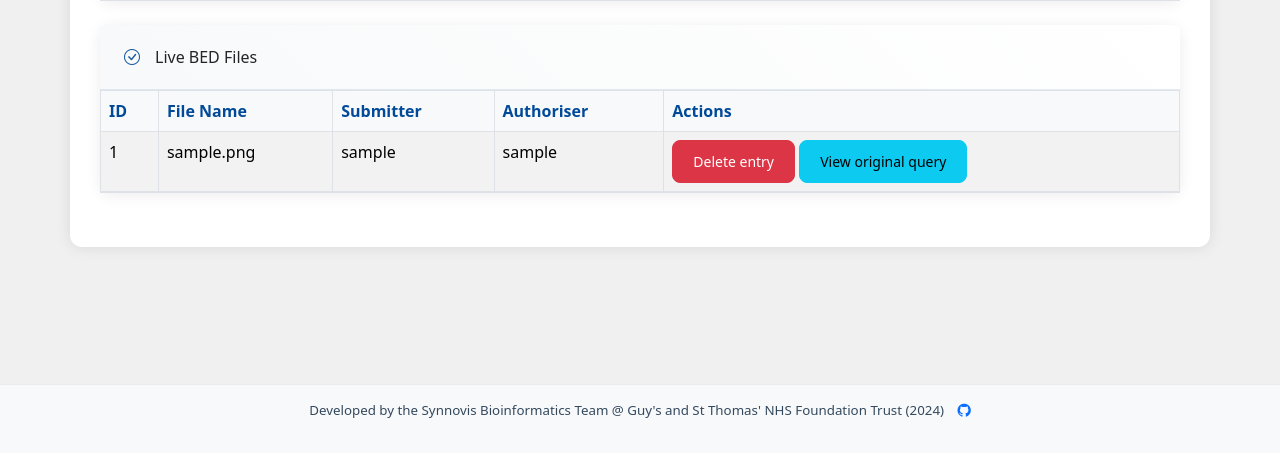
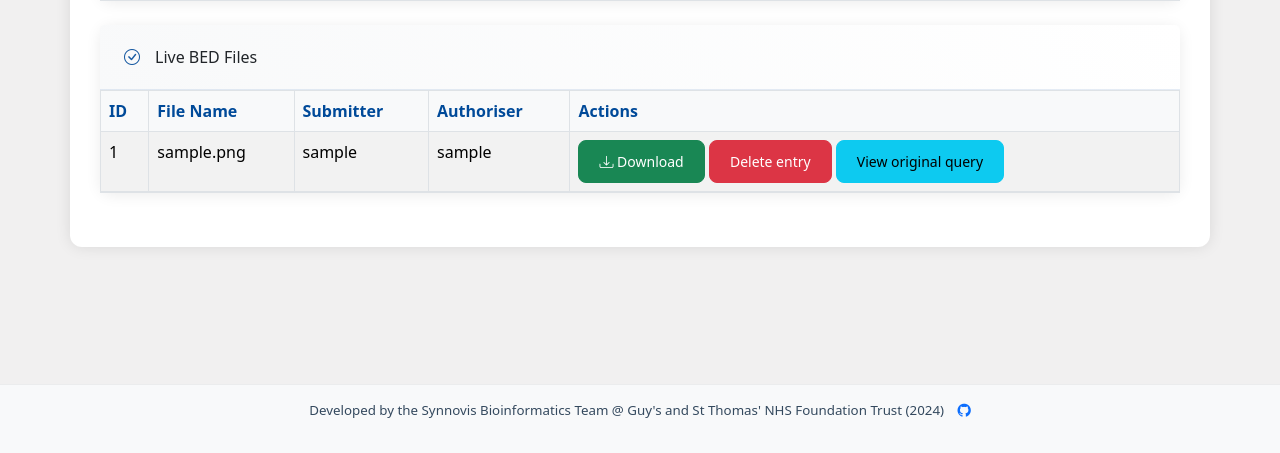
Before and after one commit to moka-guys/bedmakerGUI, a Flask app: page /bed_manager/ in a window 1280 px wide. Shown: the part 347-800 px from the top of the page. Run offline with Flask 3, Linux system fonts and the light colour scheme; a user stored in the database is signed in; tables that the repository leaves empty hold one stand-in row (values such as "Sample post"); some libraries are stand-ins or nearby versions.

Commit message:
Added download button to columns in bed manager

```diff
--- a/app/bed_manager/routes.py
+++ b/app/bed_manager/routes.py
@@ -13,11 +13,12 @@ Routes:
 - file_details(file_id): Retrieves and returns detailed information about a specific BED file.
 """
 
-from flask import render_template, request, redirect, url_for, flash, jsonify, session
+from flask import render_template, request, redirect, url_for, flash, jsonify, session, send_file
 from flask_login import login_required, current_user
 from app.bed_manager import bed_manager_bp
 from app.models import BedFile, BedEntry
 from app import db
+from io import BytesIO
 import re
 import json
 
@@ -243,3 +244,23 @@ def file_details(file_id):
         'initial_query': initial_query,
         'warning': json.loads(bed_file.warning) if bed_file.warning else None
     })
+
+@bed_manager_bp.route('/download/<int:file_id>')
+@login_required
+def download_bed_file(file_id):
+    bed_file = BedFile.query.get_or_404(file_id)
+
+    if bed_file.file_blob:
+        # Create a BytesIO object from the stored blob
+        file_data = BytesIO(bed_file.file_blob)
+        file_data.seek(0)
+
+        return send_file(
+            file_data,
+            mimetype='text/plain',
+            as_attachment=True,
+            download_name=f"{bed_file.filename}.bed"
+        )
+    else:
+        flash('No file content available for download.', 'error')
+        return redirect(url_for('bed_manager.index'))
--- a/app/templates/bed_manager/index.html
+++ b/app/templates/bed_manager/index.html
@@ -54,6 +54,12 @@
                                 </span>
                             </td>
                             <td>
+                                {% if bed_file.file_blob %}
+                                    <a href="{{ url_for('bed_manager.download_bed_file', file_id=bed_file.id) }}"
+                                       class="btn btn-success btn-sm">
+                                        <i class="bi bi-download"></i> Download
+                                    </a>
+                                {% endif %}
                                 {% if current_user.is_authorizer %}
                                     <button class="btn btn-primary btn-sm review-bed-file" data-file-id="{{ bed_file.id }}">Review</button>
                                     <button class="btn btn-danger btn-sm remove-bed-file" data-file-id="{{ bed_file.id }}">Delete entry</button>
@@ -91,6 +97,12 @@
                             <td>{{ bed_file.submitter.username }}</td>
                             <td>{{ bed_file.authorizer.username }}</td>
                             <td>
+                                {% if bed_file.file_blob %}
+                                    <a href="{{ url_for('bed_manager.download_bed_file', file_id=bed_file.id) }}"
+                                       class="btn btn-success btn-sm">
+                                        <i class="bi bi-download"></i> Download
+                                    </a>
+                                {% endif %}
                                 {% if current_user.is_authorizer %}
                                     <button class="btn btn-danger btn-sm remove-bed-file" data-file-id="{{ bed_file.id }}">Delete entry</button>
                                 {% endif %}
```
